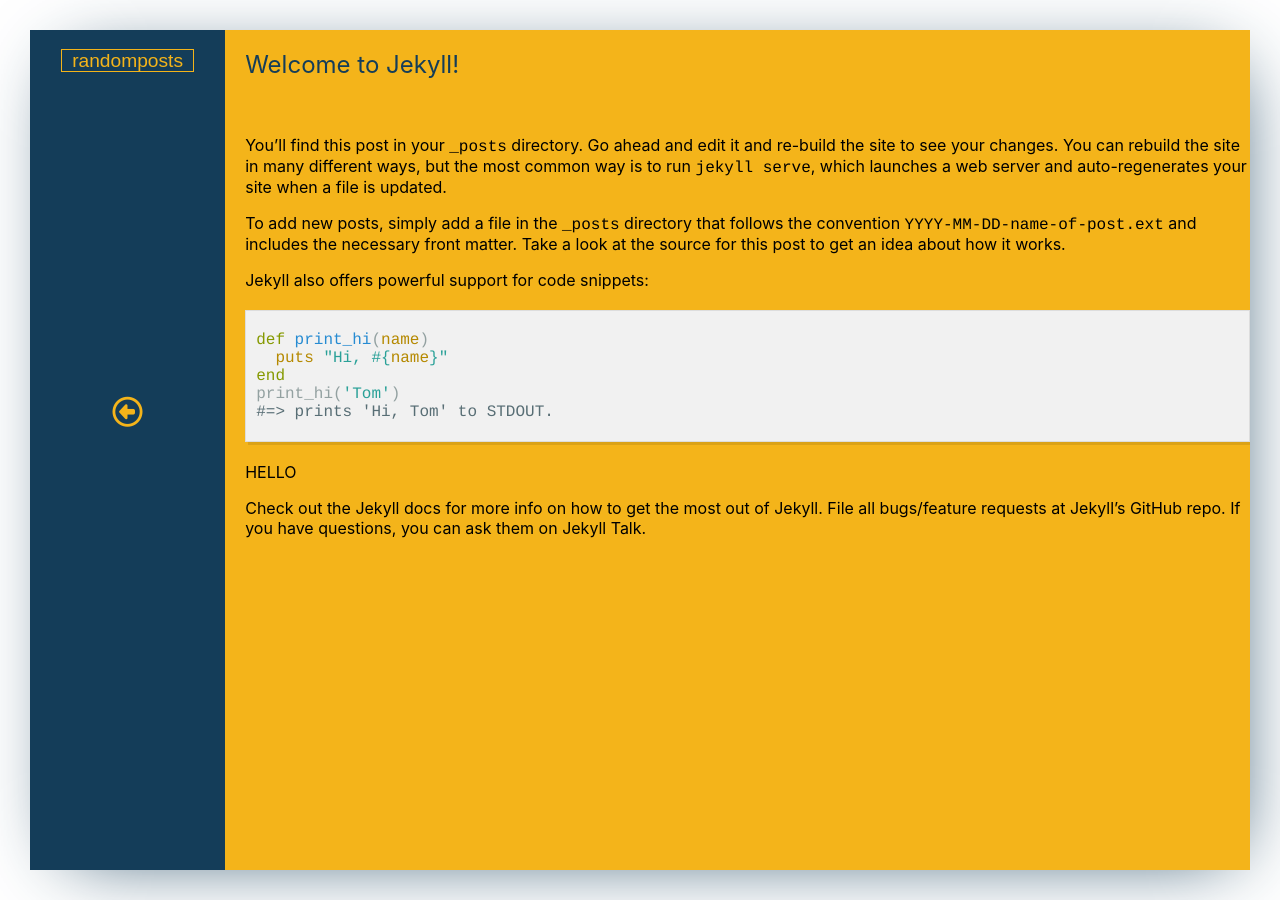
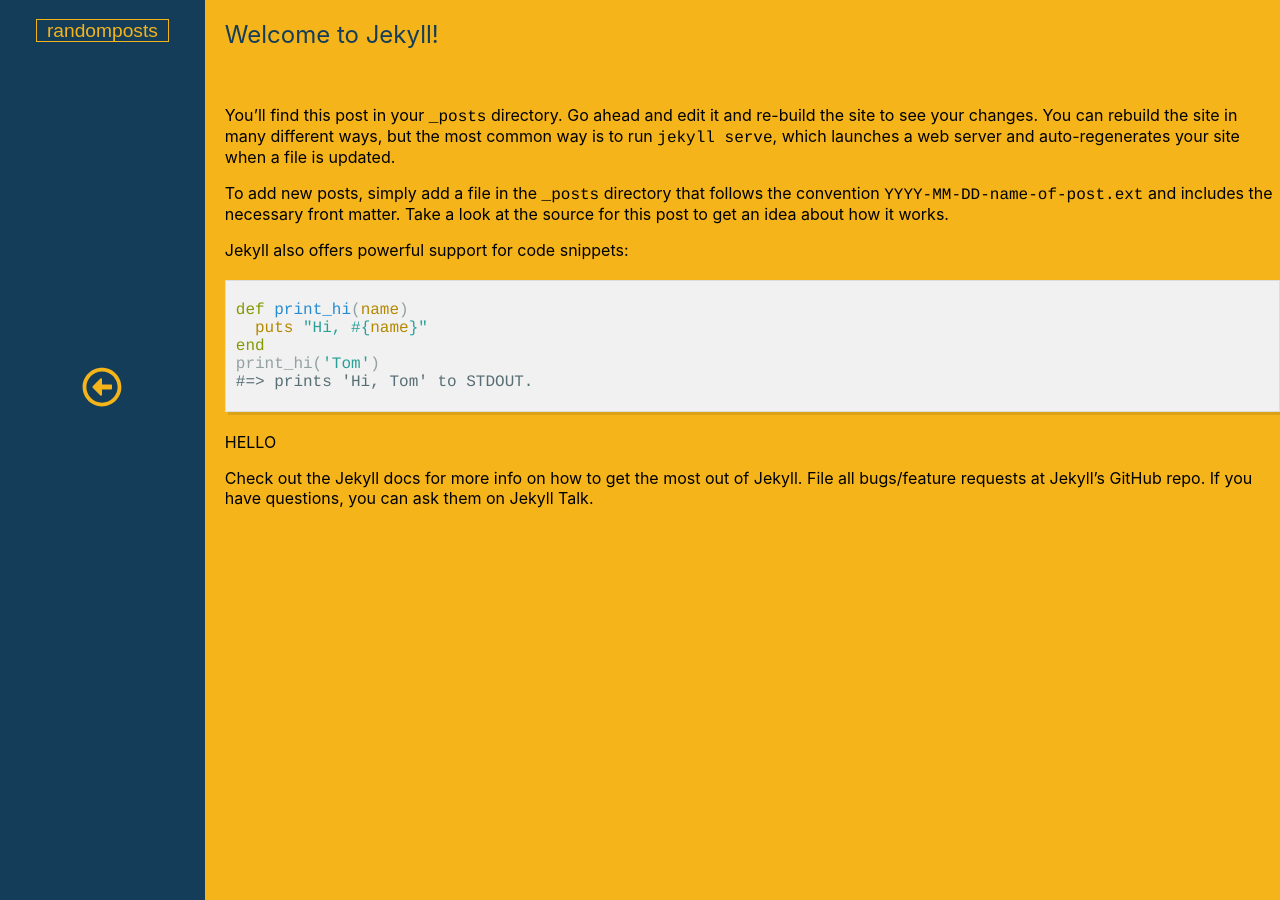
Before and after one commit to sahaya-raj/sahaya-raj.github.io, a Jekyll site: the page built from _posts/2019-07-25-welcome-to-jekyll.markdown, in a window 1280 px wide. Built offline with Jekyll 4.4.1, drawn with Linux system fonts in a browser that asks for light colours; nearby versions of some CDN libraries; some web fonts are replaced.

```diff
--- a/_layouts/post.html
+++ b/_layouts/post.html
@@ -24,7 +24,7 @@
 						<div id="navigation">
 
 							<div><a href="/index.html" >
-								<i class="far fa-arrow-alt-circle-left"></i>
+								<svg aria-hidden="true" focusable="false" data-prefix="far" data-icon="arrow-alt-circle-left" class="svg-inline--fa fa-arrow-alt-circle-left fa-w-16" role="img" xmlns="http://www.w3.org/2000/svg" viewBox="0 0 512 512"><path fill="currentColor" d="M8 256c0 137 111 248 248 248s248-111 248-248S393 8 256 8 8 119 8 256zm448 0c0 110.5-89.5 200-200 200S56 366.5 56 256 145.5 56 256 56s200 89.5 200 200zm-72-20v40c0 6.6-5.4 12-12 12H256v67c0 10.7-12.9 16-20.5 8.5l-99-99c-4.7-4.7-4.7-12.3 0-17l99-99c7.6-7.6 20.5-2.2 20.5 8.5v67h116c6.6 0 12 5.4 12 12z"></path></svg>
 							</a></div>
 
 						</div>
@@ -34,12 +34,21 @@
 						<div id="header" >
 							<h2>{{ page.title }}</h2>
 						</div>
-						<div id="body">
+						<div id="body" onscroll="highlightTopBar()"  >
 							{{ content }}
 						</div>
 					</div>
 			</div>
 		</div>
 	</body>
-	<script src="https://kit.fontawesome.com/09469026d3.js" crossorigin="anonymous"></script>
+	<script>
+		function highlightTopBar(){
+			var value = document.getElementById('body').scrollTop;
+			if(value === 0){
+				document.getElementById("header").style.backgroundColor='#f4b41a';
+			}else{
+				document.getElementById("header").style.backgroundColor='#e8ac1b';
+			}
+		}
+	</script>
 </html>
--- a/style.css
+++ b/style.css
@@ -22,6 +22,15 @@
 			font-weight:400;
 		}
 
+		svg path {
+			fill:var(--secondary-color);
+		}
+
+		svg {
+			width:40px;
+			height:40px;
+		}
+
 		#navigation  i{
 			font-size:30px;
 			color: var(--secondary-color);
@@ -33,12 +42,12 @@
 
 		#inner_wrapper {
 			background-color: white;
-			position: absolute;
-			width: calc(100% - 60px);
-			height: calc(100% - 60px);
-			left: 30px;
-			top: 30px;
-			box-shadow: 10px 10px 75px -29px var(--secondary-color);
+			/* position: absolute; */
+			/* width: calc(100% - 60px);
+			height: calc(100% - 60px); */
+			/* left: 30px;
+			top: 30px; */
+			/* box-shadow: 10px 10px 75px -29px var(--secondary-color); */
 		}
 
 		#left_bar {
@@ -62,8 +71,10 @@
 		}
 
 		#header > h2 {
-			margin-left:20px;
+			/* margin-left:20px; */
 			color:var(--primary-color);
+			padding: 20px 0px 20px 20px;
+			margin: 0px;
 		}
 
 		#body{
@@ -258,10 +269,6 @@
             user-select: none; /* Non-prefixed version, currently
                                   supported by Chrome and Opera */
 }
-
-	#inner_wrapper{
-		box-shadow: 10px 10px 75px -29px var(--primary-color);
-	}
 
 
 	/* Highlight */
```
Also changed, not shown: _layouts/default.html (+9 -1 lines).
